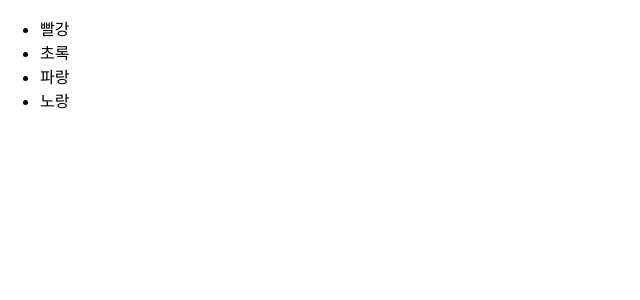
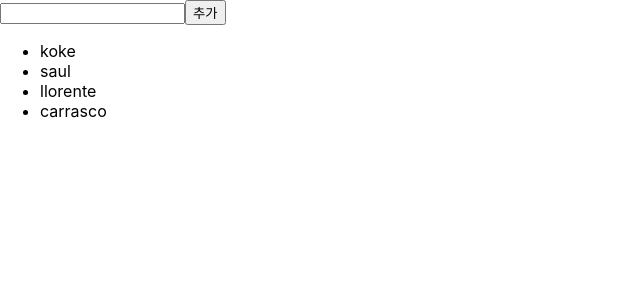
Before and after one commit to yeomkyeorae/studyingReact, a React (Create React App) app in the folder hello-react/: page / in a window 1280 px wide. Shown: the top 300 px of the page, without its empty margins (0-640 px from the left). Built offline with nearby package versions, Linux system fonts and the light colour scheme.

Commit message:
CH 6 | add input & button

```diff
--- a/hello-react/src/IterationSample.js
+++ b/hello-react/src/IterationSample.js
@@ -1,9 +1,25 @@
-import React from 'react';
+import React, { useState } from 'react';
 
 const IterationSample = () => {
-  const names = ['빨강', '초록', '파랑', '노랑'];
-  const nameList = names.map((name, index) => <li key={index}>{name}</li>);
-  return <ul>{nameList}</ul>;
+  const [names, setNames] = useState([
+    { id: 1, text: 'koke' },
+    { id: 2, text: 'saul' },
+    { id: 3, text: 'llorente' },
+    { id: 4, text: 'carrasco' }
+  ]);
+  const [inputText, setInputText] = useState('');
+  const [nextId, setNextId] = useState(5);
+
+  const onChange = e => setInputText(e.target.value);
+
+  const nameList = names.map(name => <li key={name.id}>{name.text}</li>);
+  return (
+    <div>
+      <input value={inputText} onChange={onChange} />
+      <button>추가</button>
+      <ul>{nameList}</ul>
+    </div>
+  );
 };
 
 export default IterationSample;
```
